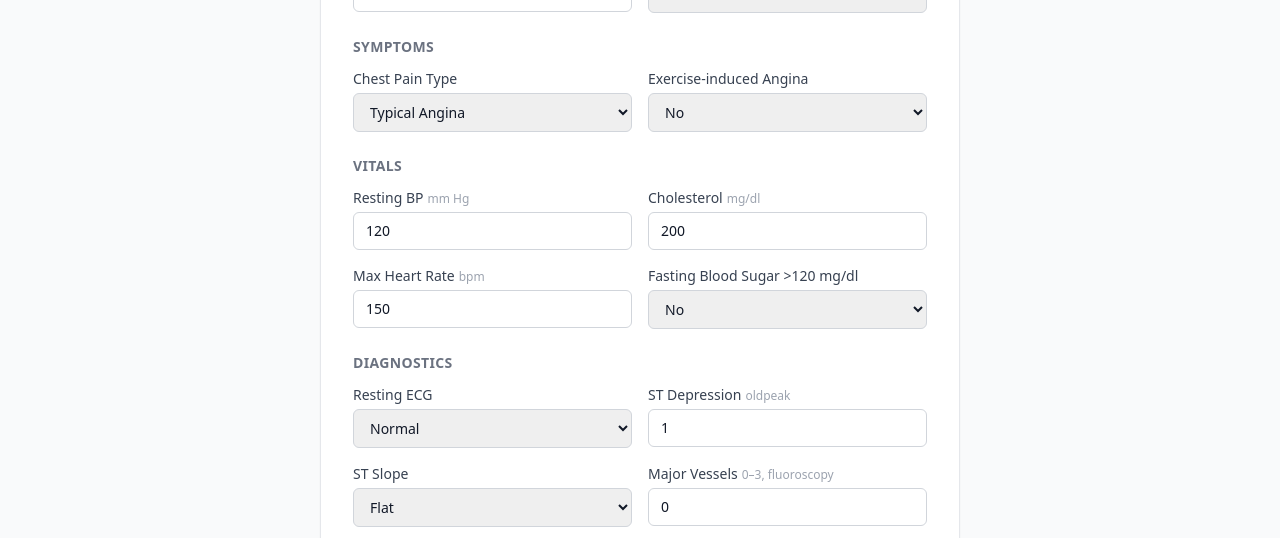
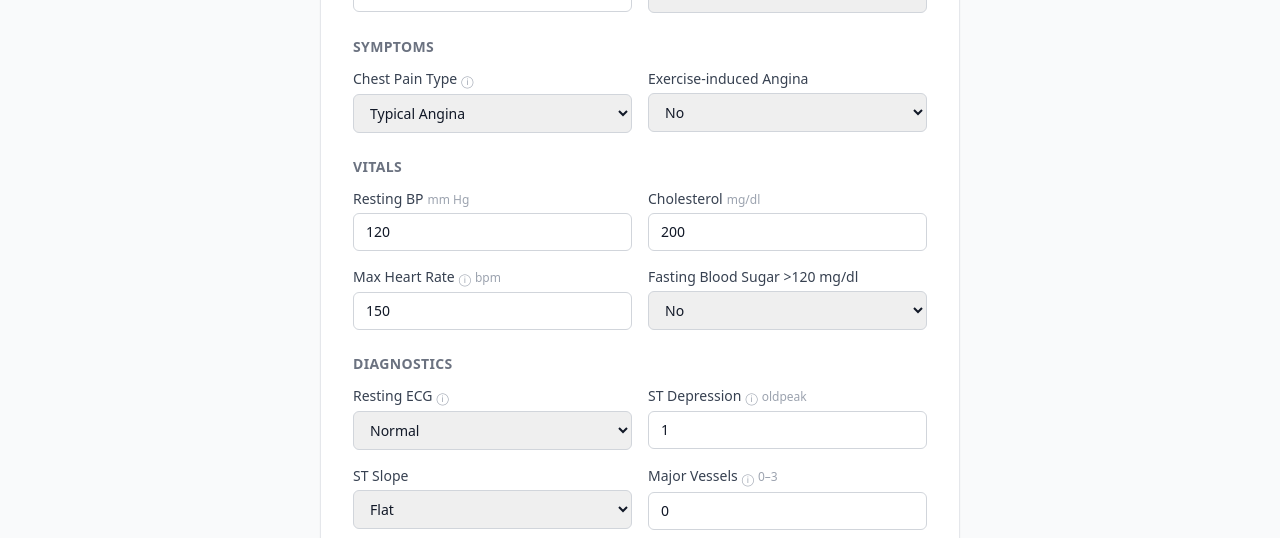
Before and after one commit to Adi-015/heart_health_predictor, a React (Vite) app in the folder frontend/: page / in a window 1280 px wide. Shown: the part 409-947 px from the top of the page. Built offline with nearby package versions, Linux system fonts and the light colour scheme; no server answers.

Commit message:
Add info tooltips to 6 clinical fields with plain-English explanations

```diff
--- a/frontend/src/PatientForm.jsx
+++ b/frontend/src/PatientForm.jsx
@@ -6,11 +6,40 @@ const DEFAULTS = {
   oldpeak: 1.0, slope: 1, ca: 0, thal: 2,
 }
 
-function Field({ label, hint, children }) {
+function InfoTip({ text }) {
+  const [open, setOpen] = useState(false)
+  return (
+    <span className="relative inline-block ml-1 align-middle">
+      <button
+        type="button"
+        onClick={() => setOpen(o => !o)}
+        className="text-gray-400 hover:text-blue-500 text-xs leading-none focus:outline-none"
+        aria-label="More information"
+      >
+        ⓘ
+      </button>
+      {open && (
+        <span className="absolute left-0 top-5 z-10 w-64 rounded-md bg-gray-800 text-white text-xs p-2.5 leading-relaxed shadow-lg">
+          {text}
+          <button
+            type="button"
+            onClick={() => setOpen(false)}
+            className="ml-2 text-gray-400 hover:text-white"
+          >
+            ✕
+          </button>
+        </span>
+      )}
+    </span>
+  )
+}
+
+function Field({ label, hint, tip, children }) {
   return (
     <div>
       <label className="block text-sm font-medium text-gray-700 mb-1">
         {label}
+        {tip && <InfoTip text={tip} />}
         {hint && <span className="ml-1 text-xs text-gray-400 font-normal">{hint}</span>}
       </label>
       {children}
@@ -20,8 +49,17 @@ function Field({ label, hint, children }) {
 
 const inputCls = 'w-full border border-gray-300 rounded-md px-3 py-2 text-sm focus:outline-none focus:ring-2 focus:ring-blue-500'
 
-export default function PatientForm({ onSubmit, loading }) {
-  const [form, setForm] = useState(DEFAULTS)
+const TIPS = {
+  cp: "The type of chest pain or discomfort you experience, ranging from classic angina (pressure during exertion) to no symptoms at all. Different patterns carry different risk levels — typical angina is most strongly linked to heart disease.",
+  restecg: "The result of a resting ECG (electrocardiogram), which records the heart's electrical activity while you're at rest. Abnormalities like ST-T wave changes can indicate underlying heart problems. Found on your ECG report.",
+  thalach: "The highest heart rate you reached during a stress test. A lower-than-expected peak can suggest the heart isn't pumping efficiently under load. From your stress test report.",
+  oldpeak: "How much the ECG's ST segment dips below baseline during exercise. Larger dips (higher values) can indicate the heart muscle isn't getting enough blood flow under stress. From your ECG or stress test report.",
+  ca: "The number of major coronary arteries showing significant narrowing or blockage, as seen on a coronary angiogram. Ranges from 0 (no blockages) to 3. From your angiogram or cardiac catheterisation report.",
+  thal: "Result from a thallium (nuclear) stress test showing blood flow through the heart muscle. Normal means flow is healthy; a reversible defect appears under stress but recovers at rest; a fixed defect is present both at rest and under stress. From your nuclear stress test report.",
+}
+
+export default function PatientForm({ onSubmit, loading, prefill = {} }) {
+  const [form, setForm] = useState({ ...DEFAULTS, ...prefill })
 
   const set = (k, v) => setForm(f => ({ ...f, [k]: v }))
   const num = (k, v) => set(k, v === '' ? '' : Number(v))
@@ -54,7 +92,7 @@ export default function PatientForm({ onSubmit, loading }) {
       <section>
         <h2 className="text-sm font-semibold text-gray-500 uppercase tracking-wide mb-3">Symptoms</h2>
         <div className="grid grid-cols-1 sm:grid-cols-2 gap-4">
-          <Field label="Chest Pain Type">
+          <Field label="Chest Pain Type" tip={TIPS.cp}>
             <select value={form.cp} onChange={e => num('cp', e.target.value)} className={inputCls}>
               <option value={0}>Typical Angina</option>
               <option value={1}>Atypical Angina</option>
@@ -86,7 +124,7 @@ export default function PatientForm({ onSubmit, loading }) {
               onChange={e => num('chol', e.target.value)} className={inputCls} required />
           </Field>
 
-          <Field label="Max Heart Rate" hint="bpm">
+          <Field label="Max Heart Rate" hint="bpm" tip={TIPS.thalach}>
             <input type="number" min={60} max={250} value={form.thalach}
               onChange={e => num('thalach', e.target.value)} className={inputCls} required />
           </Field>
@@ -104,7 +142,7 @@ export default function PatientForm({ onSubmit, loading }) {
       <section>
         <h2 className="text-sm font-semibold text-gray-500 uppercase tracking-wide mb-3">Diagnostics</h2>
         <div className="grid grid-cols-1 sm:grid-cols-2 gap-4">
-          <Field label="Resting ECG">
+          <Field label="Resting ECG" tip={TIPS.restecg}>
             <select value={form.restecg} onChange={e => num('restecg', e.target.value)} className={inputCls}>
               <option value={0}>Normal</option>
               <option value={1}>ST-T Wave Abnormality</option>
@@ -112,7 +150,7 @@ export default function PatientForm({ onSubmit, loading }) {
             </select>
           </Field>
 
-          <Field label="ST Depression" hint="oldpeak">
+          <Field label="ST Depression" hint="oldpeak" tip={TIPS.oldpeak}>
             <input type="number" min={0} max={10} step={0.1} value={form.oldpeak}
               onChange={e => num('oldpeak', e.target.value)} className={inputCls} required />
           </Field>
@@ -125,12 +163,12 @@ export default function PatientForm({ onSubmit, loading }) {
             </select>
           </Field>
 
-          <Field label="Major Vessels" hint="0–3, fluoroscopy">
+          <Field label="Major Vessels" hint="0–3" tip={TIPS.ca}>
             <input type="number" min={0} max={3} value={form.ca}
               onChange={e => num('ca', e.target.value)} className={inputCls} required />
           </Field>
 
-          <Field label="Thalassemia">
+          <Field label="Thalassemia" tip={TIPS.thal}>
             <select value={form.thal} onChange={e => num('thal', e.target.value)} className={inputCls}>
               <option value={1}>Normal</option>
               <option value={2}>Reversible Defect</option>
```
